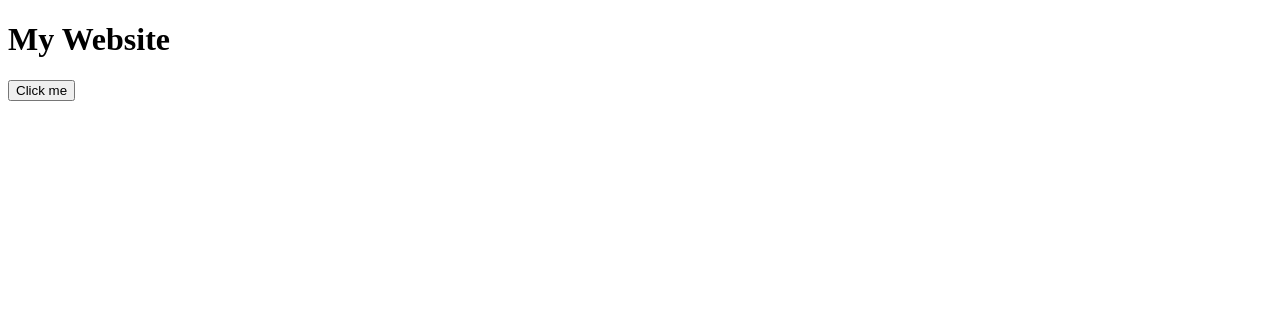
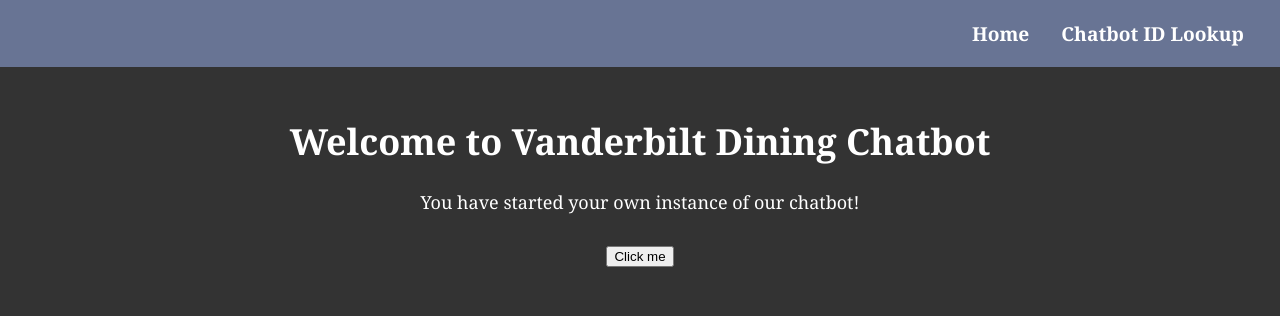
Before and after one commit to dianechoi/VanderbiltDiningChatbot, a Flask app: page / in a window 1280 px wide. Shown: the top 316 px of the page. Run offline with Flask 3, Linux system fonts and the light colour scheme.

Commit message:
new temp

```diff
--- a/server.py
+++ b/server.py
@@ -1,48 +1,83 @@
-from flask import Flask, render_template, url_for, request
+from flask import Flask, render_template, url_for, request, redirect
 from kubernetes import client, config
+import time
 
 app = Flask(__name__)
 i = 0
+
+
 @app.route('/')
 def index():
-  return render_template('index.html', name="")
+    return render_template('index.html', name="")
+
 
 @app.route('/my-link/')
 def my_link():
-  global i
-  i += 1
-  print ('I got clicked!')
+    global i
+    i += 1
+    print('I got clicked!')
 
-  # Load the Kubernetes configuration from the service account
-  config.load_incluster_config()
+    config.load_incluster_config()
 
-  # Create a Kubernetes API client
-  api = client.CoreV1Api()
+    deployment = client.V1Deployment()
+    deployment.api_version = "apps/v1"
+    deployment.kind = "Deployment"
+    deployment.metadata = client.V1ObjectMeta(name="nginx-deployment-" + str(i))
+    deployment.spec = client.V1DeploymentSpec(
+        replicas=1,
+        selector=client.V1LabelSelector(
+            match_labels={"app": "nginx-" + str(i)}
+        ),
+        template=client.V1PodTemplateSpec(
+            metadata=client.V1ObjectMeta(
+                labels={"app": "nginx-" + str(i)}
+            ),
+            spec=client.V1PodSpec(
+                containers=[
+                    client.V1Container(
+                        name="nginx-" + str(i),
+                        image="nginx:latest",
+                        ports=[client.V1ContainerPort(container_port=80)]
+                    )
+                ]
+            )
+        )
+    )
 
-  # Define the container spec
-  container_spec = client.V1Container(
-      name='my-container',
-      image='nginx:latest'
-  )
+    api_instance = client.AppsV1Api()
+    api_instance.create_namespaced_deployment(
+        body=deployment,
+        namespace="default"
+    )
 
-  # Define the pod spec
-  pod_spec = client.V1PodSpec(
-      containers=[container_spec]
-  )
+    service = client.V1Service()
+    service.api_version = "v1"
+    service.kind = "Service"
+    serviceName = "nginx-service-" + str(i)
+    service.metadata = client.V1ObjectMeta(name=serviceName)
+    service.spec = client.V1ServiceSpec(
+        selector={"app": "nginx-" + str(i)},
+        ports=[client.V1ServicePort(port=80, target_port=80, )],
+        type="NodePort"
+    )
 
-  # Define the pod object
-  pod = client.V1Pod(
-      metadata=client.V1ObjectMeta(
-          name='my-pod-'+str(i)
-      ),
-      spec=pod_spec
-  )
+    api_instance = client.CoreV1Api()
+    api_instance.create_namespaced_service(
+        body=service,
+        namespace="default"
+    )
+    api = client.CoreV1Api()
+    time.sleep(0.1)
+    service = api.read_namespaced_service(name=serviceName, namespace='default')
 
-  # Create the pod
-  api.create_namespaced_pod(namespace='default', body=pod)
-  return 'Click.'
+    # Get the nodePort of the Service
+    for port in service.spec.ports:
+        return redirect(f'129.114.26.125:{port.node_port}', code=302)
 
+
+    return "Something went wrong. Please try again!"
 
 
 if __name__ == '__main__':
-  app.run(debug=True, host='0.0.0.0')
+    app.static_folder = 'static'
+    app.run(debug=True, host='0.0.0.0')
--- /dev/null
+++ b/static/style.css
@@ -0,0 +1,97 @@
+body {
+	margin: 0;
+	padding: 0;
+	font-family: Georgia, sans-serif;
+	background-color: #333;
+	color: #fff;
+	text-align: center;
+}
+
+header {
+	background-color: #333;
+	color: #fff;
+	text-align: center;
+	padding: 50px;
+}
+
+h1 {
+	font-size: 36px;
+	margin-top: 0;
+}
+
+p {
+	font-size: 18px;
+	margin-bottom: 30px;
+}
+
+.button {
+	background-color: #687494;
+	color: #fff;
+	text-decoration: none;
+	padding: 12px 24px;
+	border-radius: 4px;
+	font-size: 20px;
+	transition: background-color 0.3s ease;
+}
+
+.button:hover {
+	background-color: #A9B5D4;
+}
+
+nav {
+    background-color: #687494;
+}
+
+nav ul {
+  list-style: none;
+  background-color: #687494;
+  margin: 0;
+  padding: 20px;
+  display: flex;
+  justify-content: flex-end;
+  align-items: center;
+}
+
+nav li {
+  margin: 0 1rem;
+}
+
+nav a {
+  color: #fff;
+  text-decoration: none;
+  font-size: 1.2rem;
+  font-weight: bold;
+  transition: color 0.3s ease-in-out;
+}
+
+nav a:hover {
+  color: #A9B5D4;
+}
+
+
+
+.chat-log {
+  border: 1px solid #ddd;
+  border-radius: 5px;
+  padding: 10px;
+  max-height: 400px;
+  overflow-y: scroll;
+}
+
+.message {
+  padding: 5px;
+  margin-bottom: 10px;
+  border-radius: 5px;
+  max-width: 70%;
+}
+
+.user {
+  background-color: #eee;
+  float: left;
+}
+
+.bot {
+  background-color: #4CAF50;
+  color: white;
+  float: right;
+}
--- a/templates/index.html
+++ b/templates/index.html
@@ -1,11 +1,25 @@
-<!doctype html>
-
-
-<head><title>Test</title>
-    <meta charset=utf-8> </head>
-    <body>
-        <h1>My Website</h1>
+<!DOCTYPE html>
+<html lang="en">
+<head>
+	<title>Vanderbilt Dining Chatbot</title>
+	<meta name="viewport" content="width=device-width, initial-scale=1.0">
+    <meta charset="UTF-8">
+	<link rel="stylesheet" href="/static/style.css">
+</head>
+<body>
+	<nav>
+	  <ul>
+		<li><a href="index.html">Home</a></li>
+		<li><a href="#">Chatbot ID Lookup</a></li>
+	  </ul>
+	</nav>
+	<header>
+		<h1>Welcome to Vanderbilt Dining Chatbot</h1>
+		<p>You have started your own instance of our chatbot!</p>
         <form action="/my-link/">
             <input type="submit" value="Click me" />
         </form>
-    </body>
+<!--		<a href="chatbot.html" class="button">Click me</a>-->
+	</header>
+</body>
+</html>
```
Also changed, not shown: templates/chatbot.html (added, +44 -0 lines).
